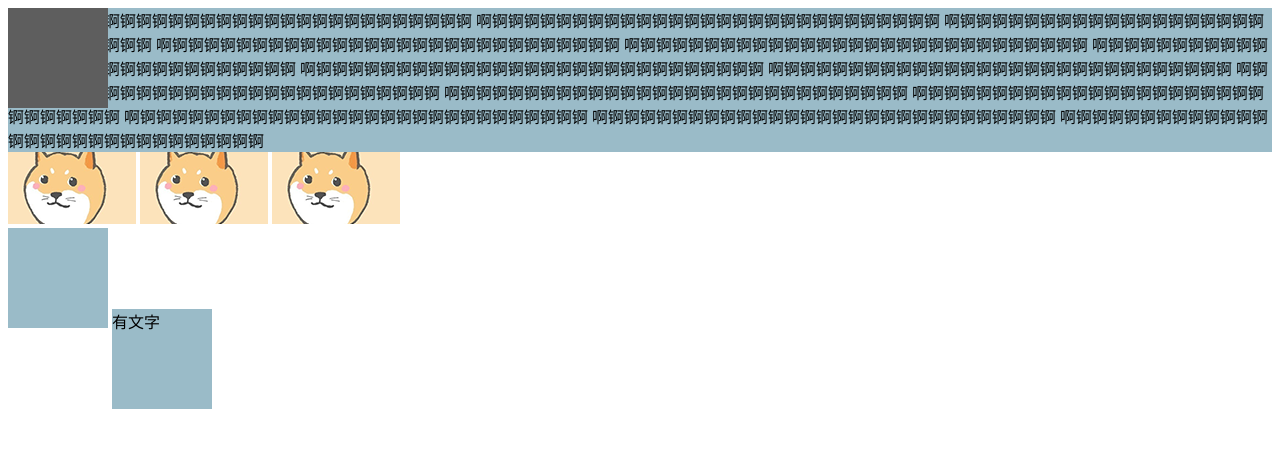
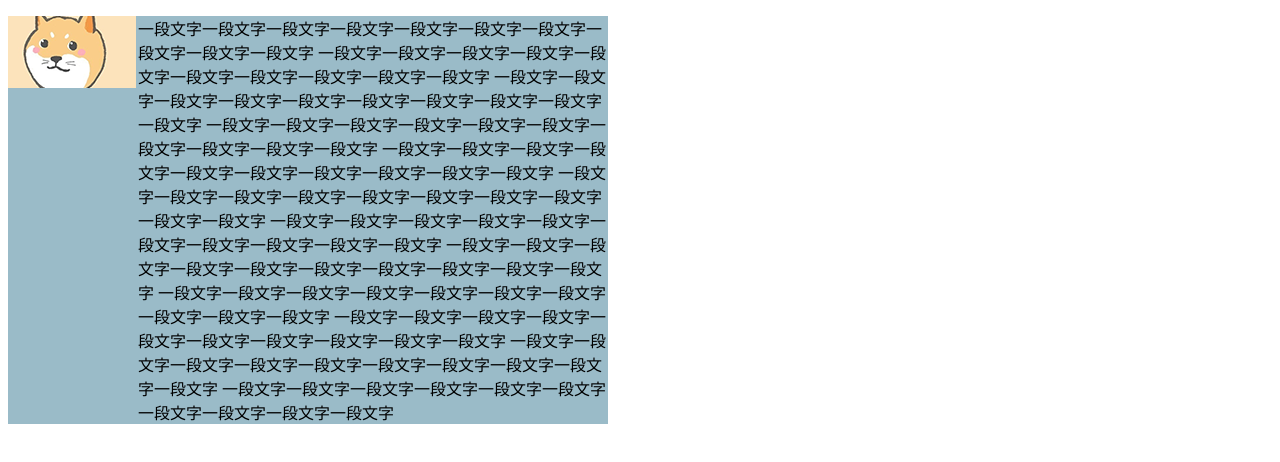
Before and after one commit to vensonhub/css-demos, a plain HTML site: page index.html in a window 1280 px wide. Drawn offline with Linux system fonts and the light colour scheme.

Commit message:
float 文字环绕 ,float 单侧定宽另一边自适应

```diff
--- a/index.html
+++ b/index.html
@@ -14,35 +14,41 @@
         .clearfix{
             *zoom:1;
         }
+
+        .box{
+            width: 600px;
+            background-color: #9abbc8;
+        }
+
+        .float-left{
+            float: left;
+        }
+
+        .float-margin{
+            margin-left: 130px;
+        }
+
+
     </style>
 </head>
 <body>
-<div style="background-color: #9abbc8;overflow: hidden;" class="clearfix">
-    <div style="position:absolute;background-color: #5e5e5e;width: 100px;height: 100px;"></div>
-    啊锕锕锕锕锕锕锕锕锕锕锕锕锕锕锕锕锕锕锕锕锕锕锕锕锕锕锕锕
-    啊锕锕锕锕锕锕锕锕锕锕锕锕锕锕锕锕锕锕锕锕锕锕锕锕锕锕锕锕
-    啊锕锕锕锕锕锕锕锕锕锕锕锕锕锕锕锕锕锕锕锕锕锕锕锕锕锕锕锕
-    啊锕锕锕锕锕锕锕锕锕锕锕锕锕锕锕锕锕锕锕锕锕锕锕锕锕锕锕锕
-    啊锕锕锕锕锕锕锕锕锕锕锕锕锕锕锕锕锕锕锕锕锕锕锕锕锕锕锕锕
-    啊锕锕锕锕锕锕锕锕锕锕锕锕锕锕锕锕锕锕锕锕锕锕锕锕锕锕锕锕
-    啊锕锕锕锕锕锕锕锕锕锕锕锕锕锕锕锕锕锕锕锕锕锕锕锕锕锕锕锕
-    啊锕锕锕锕锕锕锕锕锕锕锕锕锕锕锕锕锕锕锕锕锕锕锕锕锕锕锕锕
-    啊锕锕锕锕锕锕锕锕锕锕锕锕锕锕锕锕锕锕锕锕锕锕锕锕锕锕锕锕
-    啊锕锕锕锕锕锕锕锕锕锕锕锕锕锕锕锕锕锕锕锕锕锕锕锕锕锕锕锕
-    啊锕锕锕锕锕锕锕锕锕锕锕锕锕锕锕锕锕锕锕锕锕锕锕锕锕锕锕锕
-    啊锕锕锕锕锕锕锕锕锕锕锕锕锕锕锕锕锕锕锕锕锕锕锕锕锕锕锕锕
-    啊锕锕锕锕锕锕锕锕锕锕锕锕锕锕锕锕锕锕锕锕锕锕锕锕锕锕锕锕
-    啊锕锕锕锕锕锕锕锕锕锕锕锕锕锕锕锕锕锕锕锕锕锕锕锕锕锕锕锕
-</div>
+<div class="box">
+    <img src="float/public/images/1.png" alt="" class="float-left">
+    <p class="float-margin">
+        一段文字一段文字一段文字一段文字一段文字一段文字一段文字一段文字一段文字一段文字
+        一段文字一段文字一段文字一段文字一段文字一段文字一段文字一段文字一段文字一段文字
+        一段文字一段文字一段文字一段文字一段文字一段文字一段文字一段文字一段文字一段文字
+        一段文字一段文字一段文字一段文字一段文字一段文字一段文字一段文字一段文字一段文字
+        一段文字一段文字一段文字一段文字一段文字一段文字一段文字一段文字一段文字一段文字
+        一段文字一段文字一段文字一段文字一段文字一段文字一段文字一段文字一段文字一段文字
+        一段文字一段文字一段文字一段文字一段文字一段文字一段文字一段文字一段文字一段文字
+        一段文字一段文字一段文字一段文字一段文字一段文字一段文字一段文字一段文字一段文字
+        一段文字一段文字一段文字一段文字一段文字一段文字一段文字一段文字一段文字一段文字
+        一段文字一段文字一段文字一段文字一段文字一段文字一段文字一段文字一段文字一段文字
+        一段文字一段文字一段文字一段文字一段文字一段文字一段文字一段文字一段文字一段文字
+        一段文字一段文字一段文字一段文字一段文字一段文字一段文字一段文字一段文字一段文字
+    </p>
 
-<div>
-    <img src="absolute/public/images/1.png" alt="">
-    <img src="absolute/public/images/1.png" alt="">
-    <img src="absolute/public/images/1.png" alt="">
-</div>
-<div>
-<div style="background-color: #9abbc8;width: 100px;height: 100px;overflow: hidden;display: inline-block;"></div>
-<div style="background-color: #9abbc8;width: 100px;height: 100px;display: inline-block;">有文字</div>
 </div>
 </body>
 </html>
```
